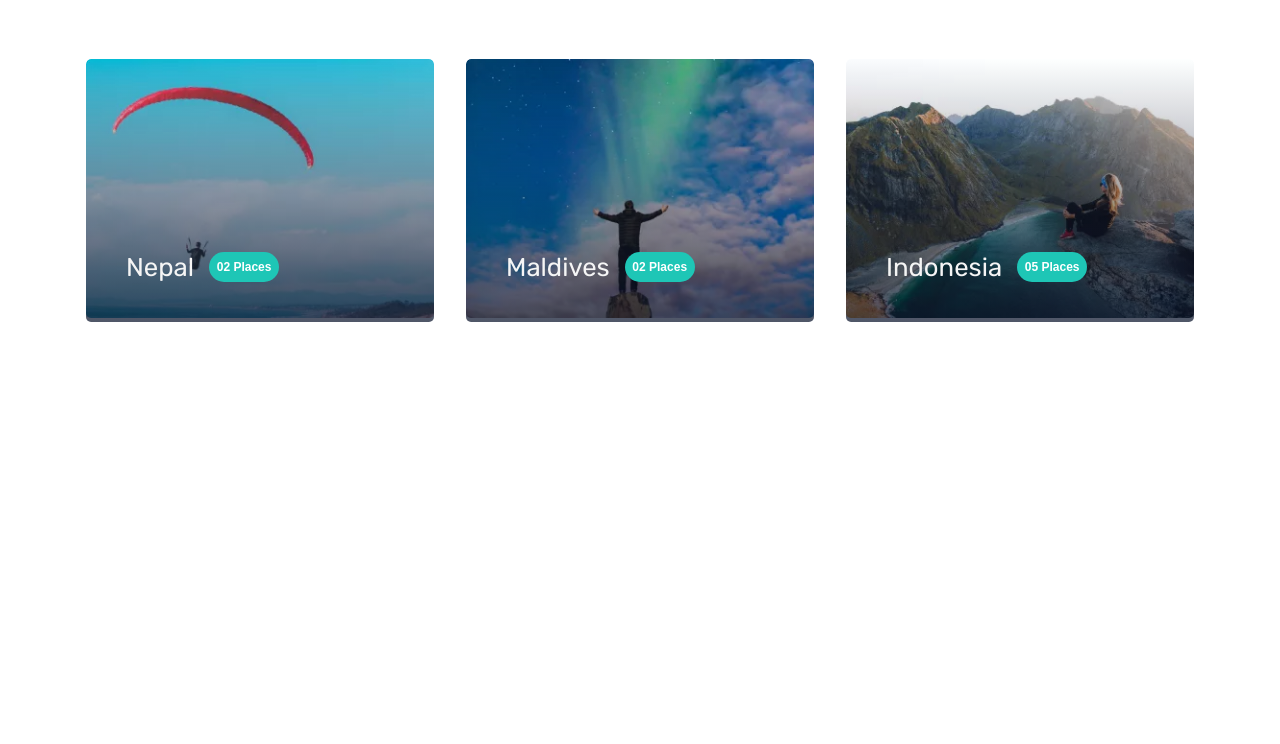
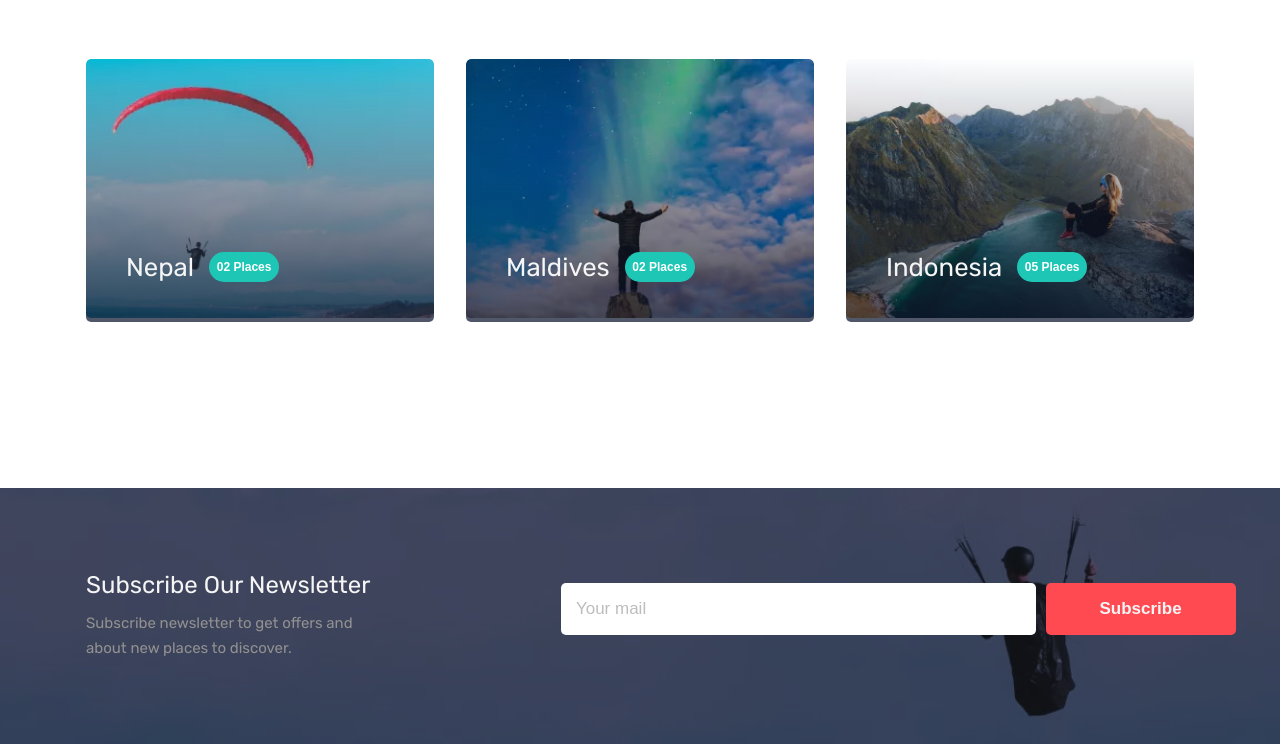
Before and after one commit to ArianCodes01/Travelo-Project, a plain HTML site: page index.html in a window 1280 px wide. Shown: the part 1617-2361 px from the top of the page. Before the commit the page ends 2105 px from the top, so only its background shows below. Drawn offline with Linux system fonts and the light colour scheme.

Commit message:
newletter-area

```diff
--- a/index.html
+++ b/index.html
@@ -164,17 +164,33 @@
       </div>
    </section>
 
-   <!-- input-below-sec2 section -->
-   <!-- <div class="input-below-sec2">
+   <!-- newletter-area section -->
+   <section class="newletter-area">
+      <div class="container">
+         <div class="row align-center">
+            <div class="col-xs-12 col-lg-5">
                <div>
                   <h2>Subscribe Our Newsletter</h2>
                   <p>Subscribe newsletter to get offers and about new places to discover.</p>
                </div>
+            </div>
+            <div class="col-xs-12 col-lg-7">
+               <div class="mail-form">
                   <form>
+                     <div class="row">
+                        <div class="col-xs-12 col-lg-9 col-md-8" style="padding: 0;">
                            <input type="text" placeholder="Your mail">
+                        </div>
+                        <div class="col-xs-12 col-lg-3 col-md-4" style="padding: 0;">
                            <button>Subscribe</button>
+                        </div>
+                     </div>
                   </form>
-    </div> -->
+               </div>
+            </div>
+         </div>
+      </div>
+   </section>
 
    <!-- popular-places section -->
    <!-- <div class="popular-places">
--- a/responsive.css
+++ b/responsive.css
@@ -38,7 +38,6 @@
 .align-center {
     align-items: center;
 }
-
 .g-10 {
     gap: 10px;
 }
--- a/style.css
+++ b/style.css
@@ -403,9 +403,9 @@ select {
    transition: all 0.3s ease;
 }
 
-/* input-below-sec2 section */
+/* newletter-area section */
 
-.input-below-sec2 {
+.newletter-area {
    background-image: url(./Images/newsletter.png.webp);
    background-repeat: no-repeat;
    background-position: center center;
@@ -414,34 +414,35 @@ select {
    background-blend-mode: multiply;
    background-color: rgb(79, 81, 105);
    color: whitesmoke;
-   display: flex;
-   justify-content: center;
-   align-items: center;
-   gap: 40px;
 }
 
-.input-below-sec2 h2 {
+.newletter-area h2 {
    font-weight: 400;
 }
 
-.input-below-sec2 p {
+.newletter-area p {
    color: #929090;
    font-size: 15px;
    width: 280px;
    line-height: 25px;
    margin-top: 12px;
 }
-
-.input-below-sec2 form input {
+.newletter-area form input {
    background-color: white;
-   width: 400px;
+   width: 100%;
+   padding: 16px 15px;
+   border-radius: 5px;
+   border: none;
+   font-size: 17px;
+   outline: none;
+   margin-bottom: 15px;
 }
 
-.input-below-sec2 form input::placeholder {
-   font-size: 16px;
+.newletter-area form input::placeholder {
+   color: rgb(189, 189, 189);
 }
 
-.input-below-sec2 button {
+.newletter-area button {
    padding: 16px 15px;
    background-color: #FF4A52;
    border: none;
@@ -449,13 +450,26 @@ select {
    color: whitesmoke;
    font-size: 17px;
    font-weight: 600;
+   width: 100%;
 }
 
-.input-below-sec2 button:hover {
+.newletter-area button:hover {
    background-color: #1EC6B6;
    transition: 0.3s;
    cursor: pointer;
 }
+@media screen and (min-width: 768px){
+   .newletter-area button{
+      margin-left: 10px;
+   }
+}
+@media screen and (min-width: 992px){
+   .newletter-area button{
+      width: 120%;
+   }
+}
+
+/* popular-places */
 
 .popular-places {
    background: whitesmoke;
```
Lines whose indentation alone changed are shown as unchanged.
